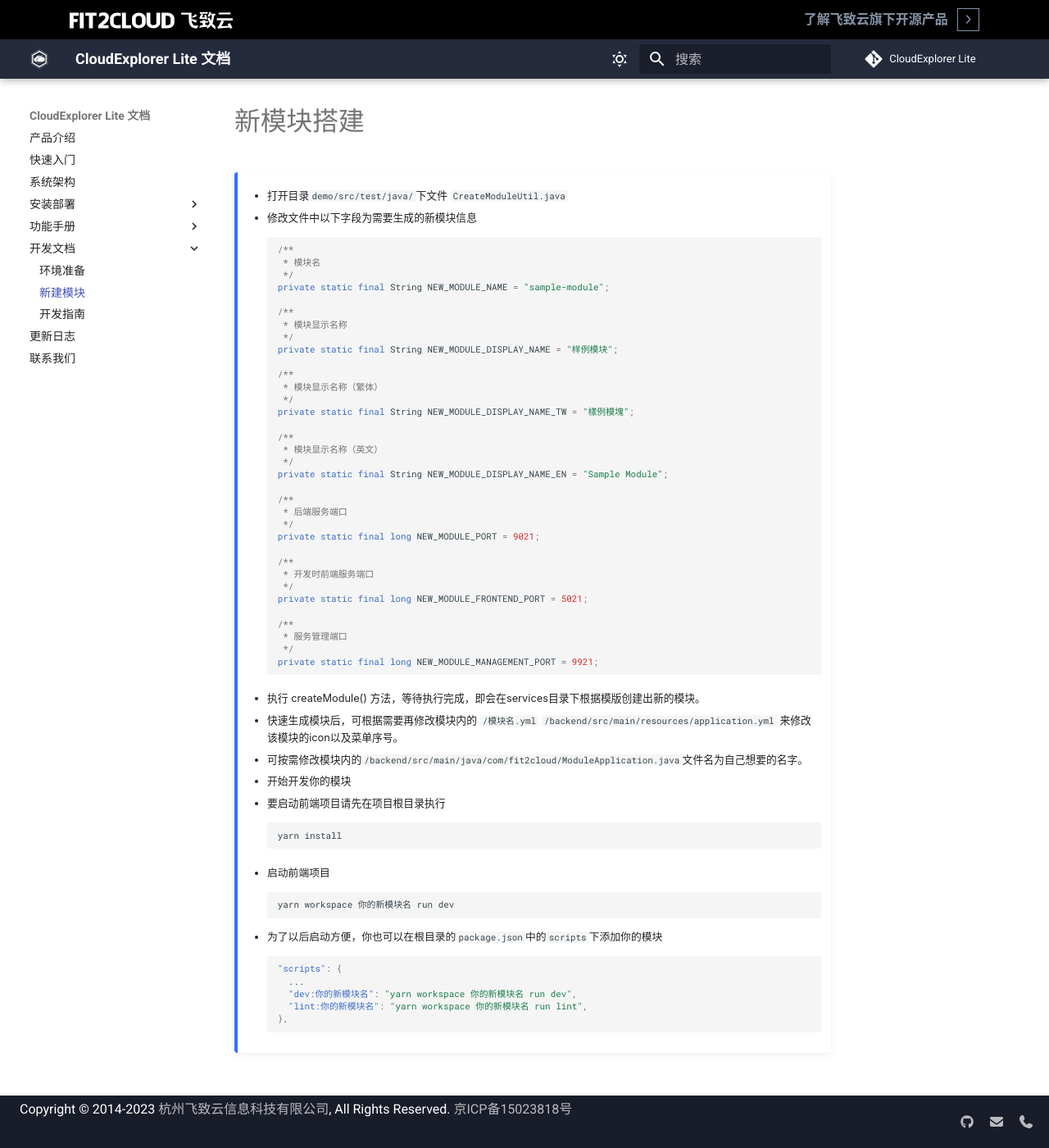
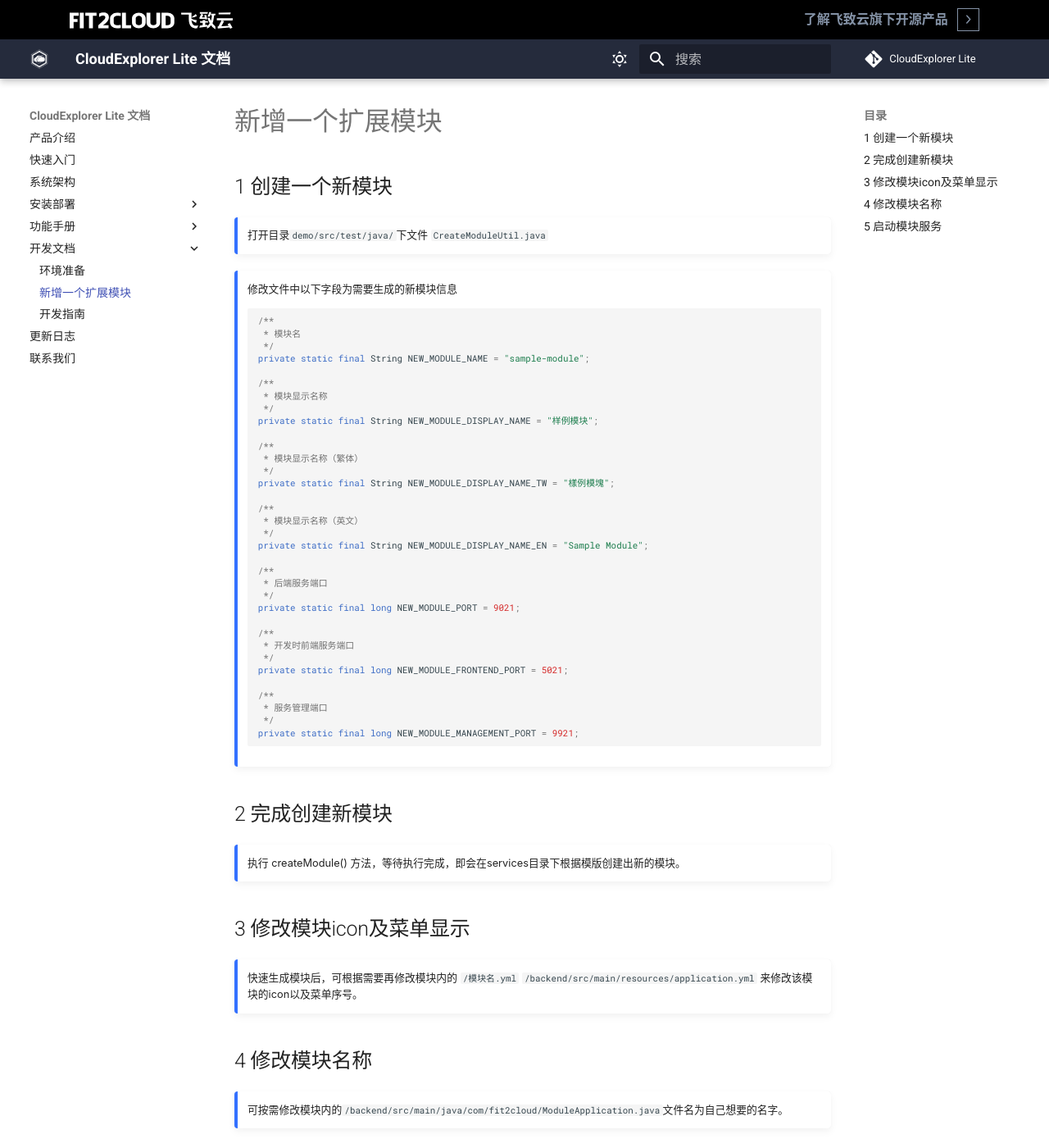
Before and after one commit to CloudExplorer-Dev/docs, an MkDocs documentation site: the page built from docs/dev_manual/dev_manual_new_module.md, in a window 1280 px wide and 1400 px high. Shown: the whole window at 82% size. Built offline with MkDocs 1.6.1 and Material for MkDocs 9.7.7, drawn with Linux system fonts in a browser that asks for light colours; the version menu is left out.

Commit message:
更新开发文档样式

````diff
--- a/docs/dev_manual/dev_manual_new_module.md
+++ b/docs/dev_manual/dev_manual_new_module.md
@@ -1,9 +1,12 @@
-# 新模块搭建
+# 新增一个扩展模块
+
+## 1 创建一个新模块
 
 !!! Abstract ""
-    - 打开目录`demo/src/test/java/`下文件 `CreateModuleUtil.java`
+    打开目录`demo/src/test/java/`下文件 `CreateModuleUtil.java`
 
-    - 修改文件中以下字段为需要生成的新模块信息
+!!! Abstract ""
+    修改文件中以下字段为需要生成的新模块信息
     ```java
     /**
      * 模块名
@@ -41,23 +44,36 @@
     private static final long NEW_MODULE_MANAGEMENT_PORT = 9921;
 
     ```
-    - 执行 createModule() 方法，等待执行完成，即会在services目录下根据模版创建出新的模块。
 
-    - 快速生成模块后，可根据需要再修改模块内的 `/模块名.yml` `/backend/src/main/resources/application.yml` 来修改该模块的icon以及菜单序号。
+## 2 完成创建新模块
 
-    - 可按需修改模块内的`/backend/src/main/java/com/fit2cloud/ModuleApplication.java`文件名为自己想要的名字。
+!!! Abstract ""
+    执行 createModule() 方法，等待执行完成，即会在services目录下根据模版创建出新的模块。
 
-    - 开始开发你的模块
+## 3 修改模块icon及菜单显示
 
-    - 要启动前端项目请先在项目根目录执行
+!!! Abstract ""
+    快速生成模块后，可根据需要再修改模块内的 `/模块名.yml` `/backend/src/main/resources/application.yml` 来修改该模块的icon以及菜单序号。
+
+## 4 修改模块名称
+
+!!! Abstract ""
+    可按需修改模块内的`/backend/src/main/java/com/fit2cloud/ModuleApplication.java`文件名为自己想要的名字。
+
+
+## 5 启动模块服务
+
+!!! Abstract ""
+     要启动前端项目请先在项目根目录执行
       ``` bash
       yarn install
       ```
-    - 启动前端项目
+     启动前端项目
       ``` bash
       yarn workspace 你的新模块名 run dev
       ```
-    - 为了以后启动方便，你也可以在根目录的`package.json`中的`scripts`下添加你的模块
+!!! Abstract ""
+    为了以后启动方便，你也可以在根目录的`package.json`中的`scripts`下添加你的模块
       ``` json
       "scripts": {
         ...
--- a/mkdocs.yml
+++ b/mkdocs.yml
@@ -85,7 +85,7 @@ nav:
             - 风险条例: user_manual/security-compliance/risk.md
     - 开发文档:
         - 环境准备: dev_manual/dev_manual_prepare.md
-        - 新建模块: dev_manual/dev_manual_new_module.md
+        - 新增一个扩展模块: dev_manual/dev_manual_new_module.md
         - 开发指南: dev_manual/dev_manual.md
     - 更新日志: update_log.md
     - 联系我们: contact.md
````
Also changed, not shown: README.md (+1 -1 lines), docs/dev_manual/dev_manual.md (+50 -34 lines), docs/dev_manual/dev_manual_prepare.md (+30 -29 lines).
